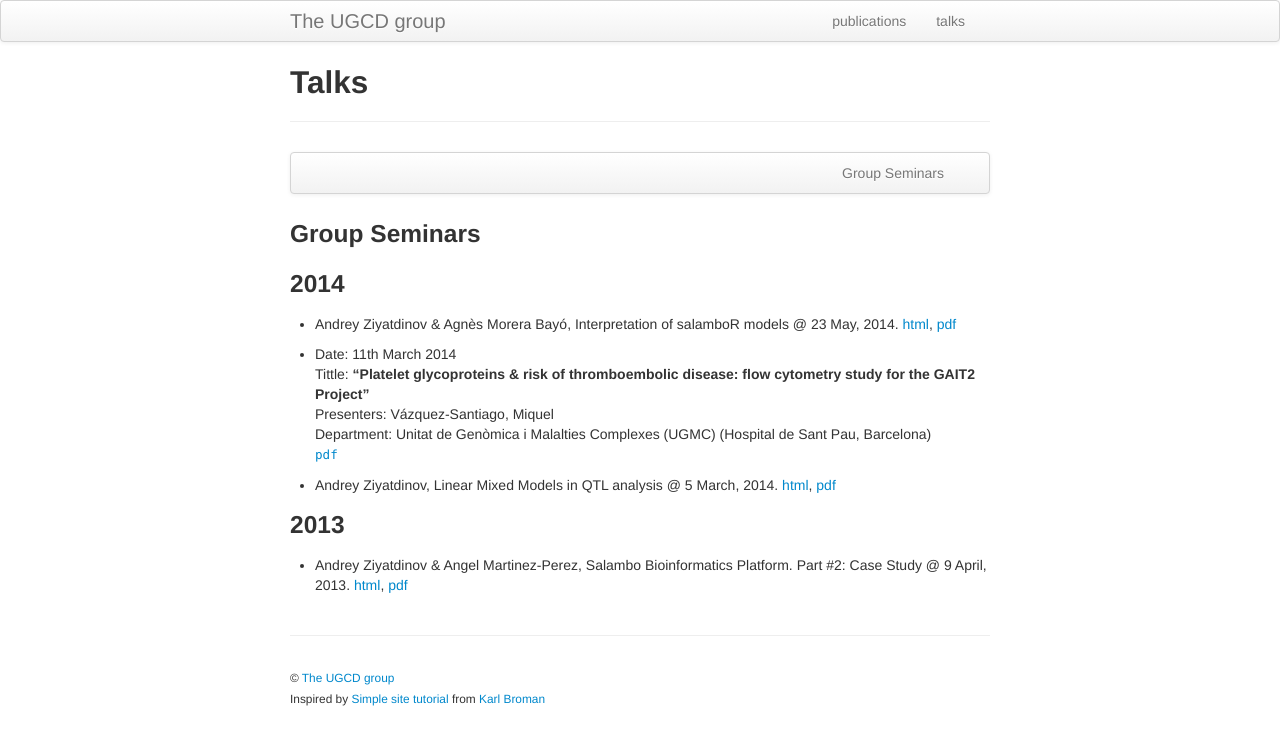
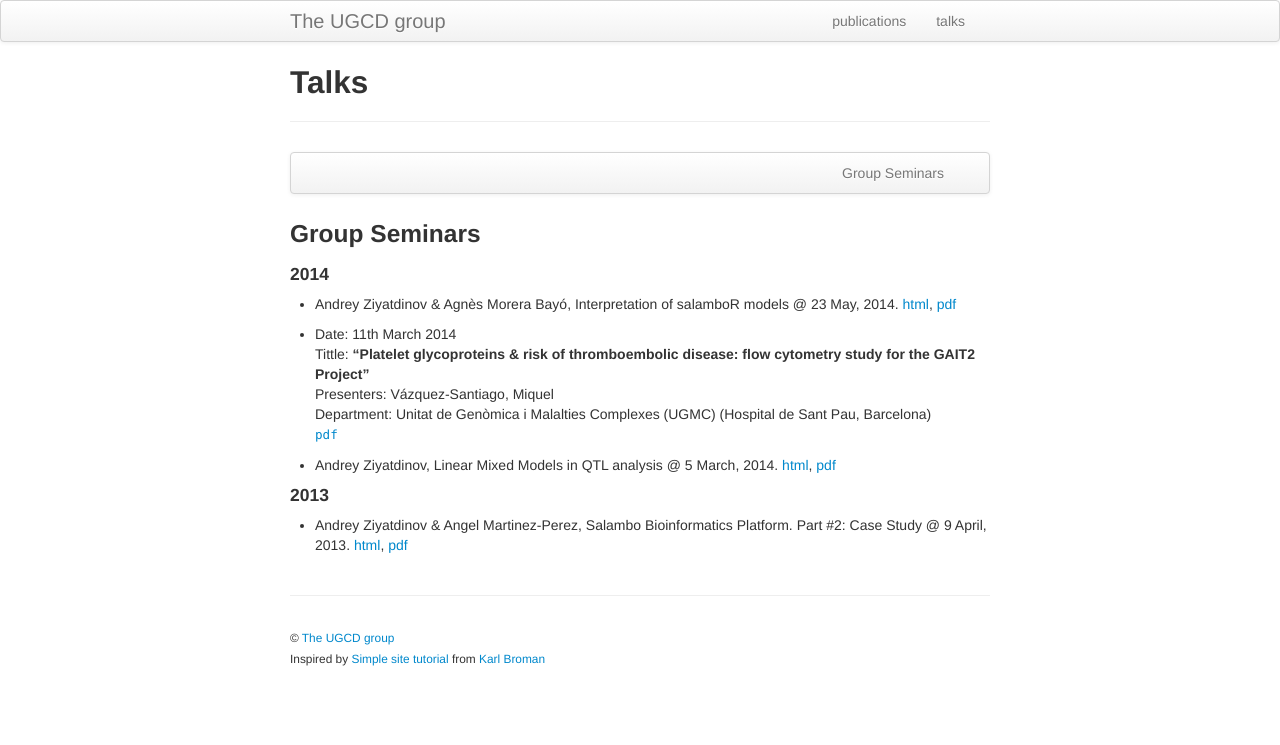
Before and after one commit to ugcd/ugcd.github.io, a Jekyll site: the page built from pages/talks.md, in a window 1280 px wide. Shown: the top 745 px of the page. Built offline with Jekyll 4.4.1, drawn with Linux system fonts in a browser that asks for light colours.

```diff
--- a/pages/talks.md
+++ b/pages/talks.md
@@ -13,7 +13,7 @@ title: Talks
 
 ### <a name="seminars"></a>Group Seminars
 
-### 2014
+#### 2014
 
 * Andrey Ziyatdinov & Agnès Morera Bayó, Interpretation of salamboR models @ 23 May, 2014. [html](http://variani.github.io/talks/2014/02-interpret-salamboR-results/), [pdf](http://variani.github.io/talks/2014/02-interpret-salamboR-results/interpret-salamboR-results.pdf)
 
@@ -24,6 +24,6 @@ title: Talks
 
 * Andrey Ziyatdinov, Linear Mixed Models in QTL analysis @ 5 March, 2014. [html](http://variani.github.io/talks/2014/01-mixed-models-qtl/), [pdf](http://variani.github.io/talks/2014/01-mixed-models-qtl/mixed-models-qtl.pdf)
 
-### 2013
+#### 2013
 
 * Andrey Ziyatdinov & Angel Martinez-Perez, Salambo Bioinformatics Platform. Part #2: Case Study @ 9 April, 2013. [html](http://variani.github.io/talks/2013/01-salamboR-part2/), [pdf](http://variani.github.io/talks/2013/01-salamboR-part2/salamboR-part2.pdf)
```
